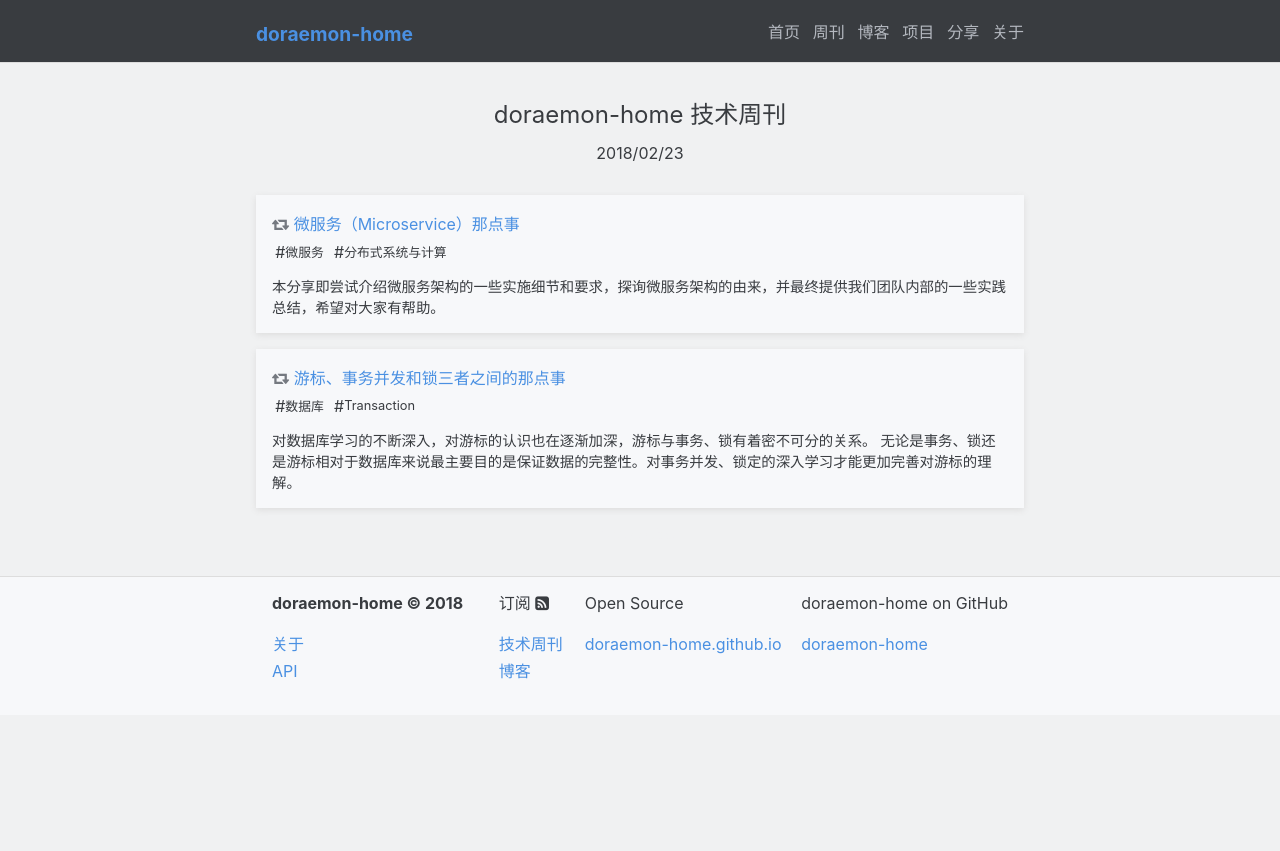
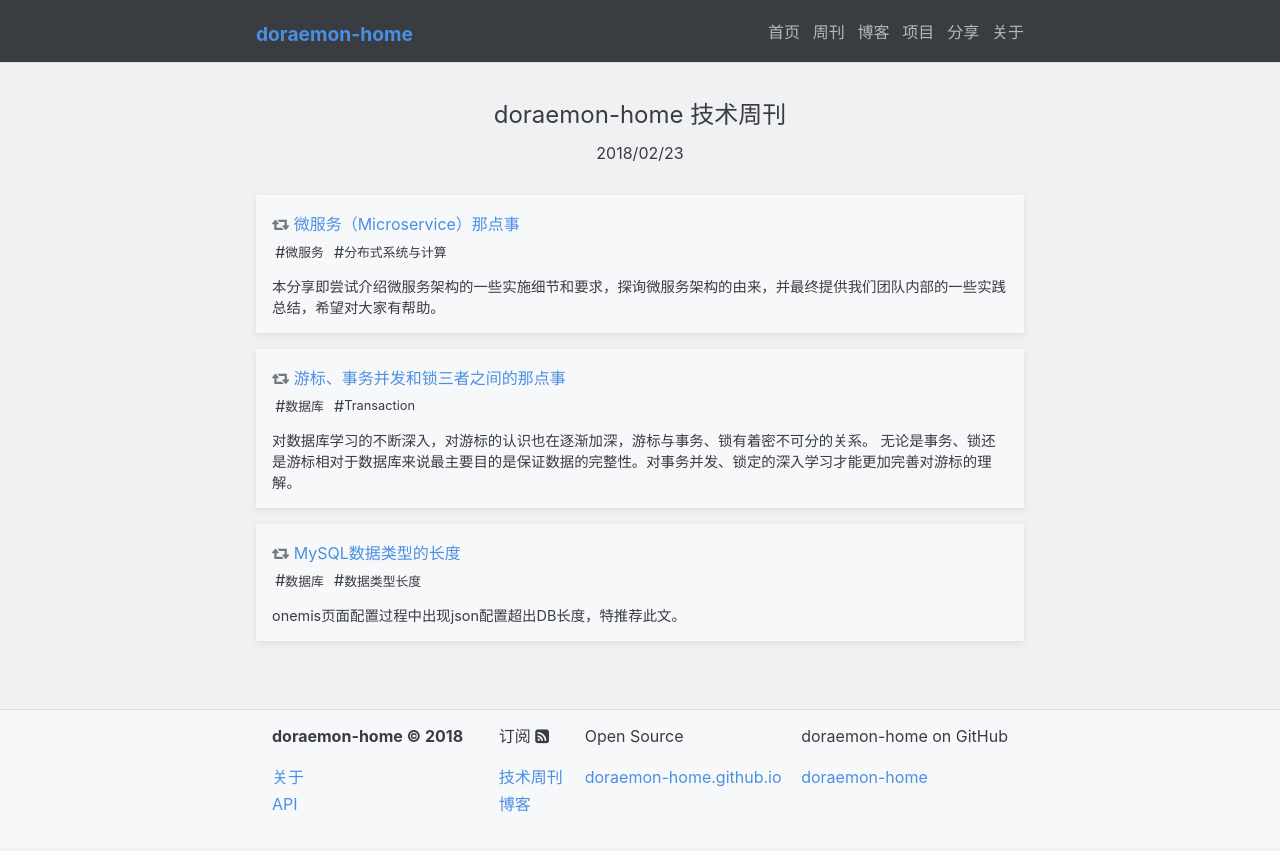
Before and after one commit to doraemon-home/doraemon-home.github.io, a Jekyll site: the page built from _weekly/2018-02-23-weekly.md, in a window 1280 px wide. Shown: the top 851 px of the page. Built offline with Jekyll 4.4.1, drawn with Linux system fonts in a browser that asks for light colours.

Commit message:
2018-02-3th-正式版

```diff
--- a/_weekly/2018-02-23-weekly.md
+++ b/_weekly/2018-02-23-weekly.md
@@ -10,4 +10,9 @@ articles:
     comment:  "对数据库学习的不断深入，对游标的认识也在逐渐加深，游标与事务、锁有着密不可分的关系。 无论是事务、锁还是游标相对于数据库来说最主要目的是保证数据的完整性。对事务并发、锁定的深入学习才能更加完善对游标的理解。"
     referrer: "leunggeorge"
     tags:    ["数据库", "Transaction"]
+  - title:    "MySQL数据类型的长度"
+    link:     "http://blog.csdn.net/qq_31678877/article/details/52936625"
+    comment:  "onemis页面配置过程中出现json配置超出DB长度，特推荐此文。"
+    referrer: "leunggeorge"
+    tags:    ["数据库", "数据类型长度"]
 ---
```
